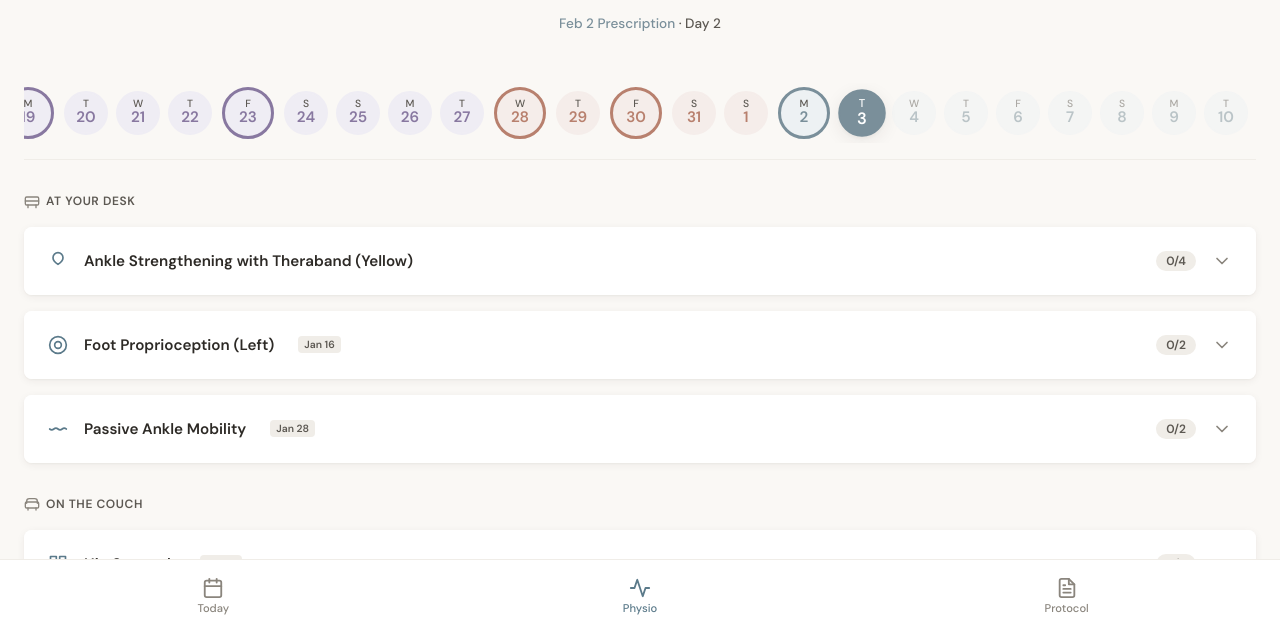
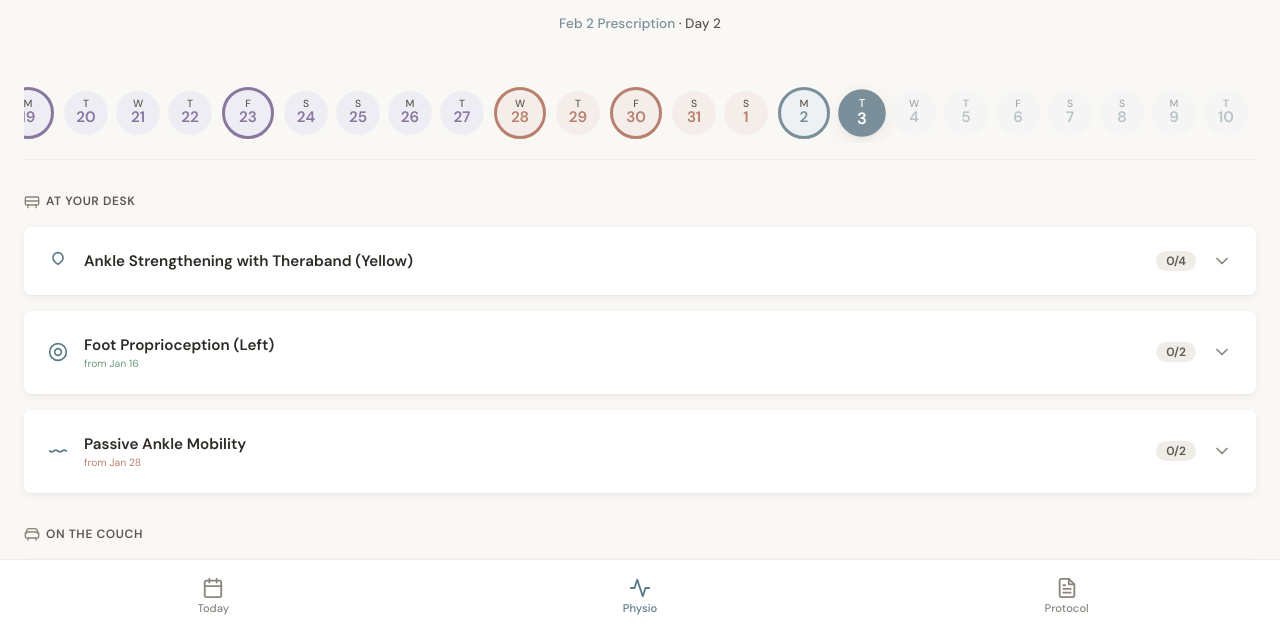
Before and after one commit to thethoughtmechanic/achilles-recovery, a website built with Vite: page index.html in a window 1280 px wide. Both pictures are taken after a click on the button "Physio". Shown: the part 169-800 px from the top of the page. Built offline with nearby package versions, Linux system fonts and the light colour scheme.

Commit message:
Improve exercise card UI and fix checkbox functionality
- Fix checkbox click handler to work with new exerciseSections structure
- Move source date from inline badge to subtitle below title ("from Jan 12")
- Add session-specific colors to date subtitles
- Fix section header icon/title alignment with unique class names
- Clean up exercise group title styling (allow natural text wrap)

```diff
--- a/app.js
+++ b/app.js
@@ -1262,17 +1262,23 @@ function renderPhysioContent() {
                 const groupId = `group-${globalGroupIndex}`;
                 const isOpen = openGroups.has(groupId);
 
-                // Add source date badge if available
-                const sourceDateBadge = group.sourceDate ?
-                    `<span class="source-date-badge">${group.sourceDate}</span>` : '';
+                // Add source date subtitle if available
+                let sourceDateSubtitle = '';
+                if (group.sourceDate) {
+                    // Convert "Jan 16" to "jan16" for class name
+                    const sourceClass = group.sourceDate.toLowerCase().replace(' ', '');
+                    sourceDateSubtitle = `<span class="source-date-subtitle from-${sourceClass}">from ${group.sourceDate}</span>`;
+                }
 
                 html += `
                     <div class="exercise-group ${isOpen ? 'open' : ''}" id="${groupId}">
                         <button class="exercise-group-header" data-group="${globalGroupIndex}">
                             <div class="exercise-group-title-wrapper">
                                 <span class="exercise-group-icon">${group.icon}</span>
-                                <span class="exercise-group-title">${group.category}</span>
-                                ${sourceDateBadge}
+                                <div class="exercise-group-title-block">
+                                    <span class="exercise-group-title">${group.category}</span>
+                                    ${sourceDateSubtitle}
+                                </div>
                             </div>
                             <div class="exercise-group-meta">
                                 <span class="exercise-progress ${progressClass}">${progressText}</span>
@@ -1503,7 +1509,8 @@ function attachPhysioListeners() {
             if (!activeSession) return; // No session on this date
 
             let totalSessionExercises = 0;
-            activeSession.exercises.forEach(g => totalSessionExercises += g.exercises.length);
+            const exerciseGroups = getExerciseGroupsFromSession(activeSession);
+            exerciseGroups.forEach(g => totalSessionExercises += g.exercises.length);
 
             const state = loadCheckboxState(currentPhysioDate, totalSessionExercises);
 
--- a/styles.css
+++ b/styles.css
@@ -962,15 +962,31 @@ body {
     color: var(--color-gray);
 }
 
-/* Source Date Badge (for carried-over exercises) */
-.source-date-badge {
+/* Source Date Subtitle (below exercise title) */
+.exercise-group-title-block {
+    display: flex;
+    flex-direction: column;
+    align-items: flex-start;
+    gap: 2px;
+}
+
+.source-date-subtitle {
     font-size: 0.65rem;
-    padding: 2px 6px;
-    border-radius: var(--radius-sm);
-    font-weight: 600;
-    margin-left: var(--spacing-xs);
-    background: var(--color-beige);
-    color: var(--color-gray);
+    font-weight: 400;
+    white-space: nowrap;
+    text-align: left;
+}
+
+.source-date-subtitle.from-jan12 {
+    color: var(--session-jan12);
+}
+
+.source-date-subtitle.from-jan16 {
+    color: var(--session-jan16);
+}
+
+.source-date-subtitle.from-jan28 {
+    color: var(--session-jan28);
 }
 
 /* Exercise Group Cards (Collapsible) */
@@ -1010,6 +1026,7 @@ body {
     color: var(--color-blue);
     display: flex;
     align-items: center;
+    flex-shrink: 0;
 }
 
 .exercise-group-title {
```
